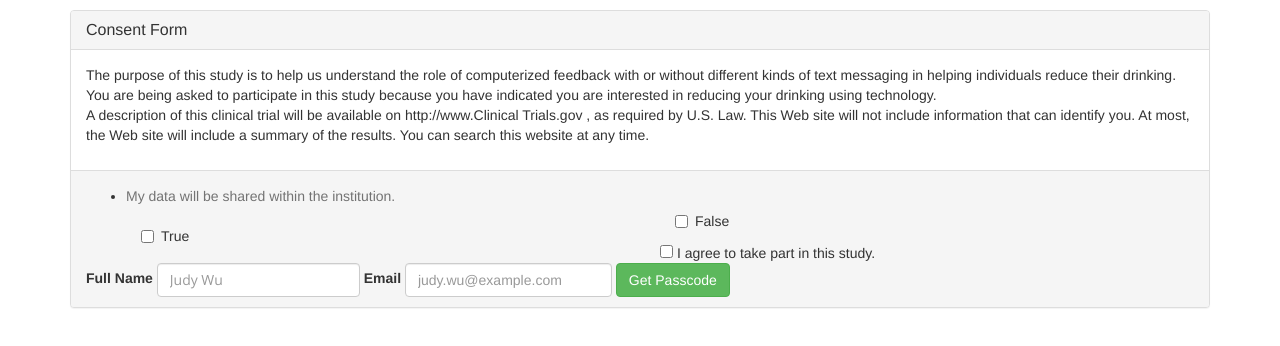
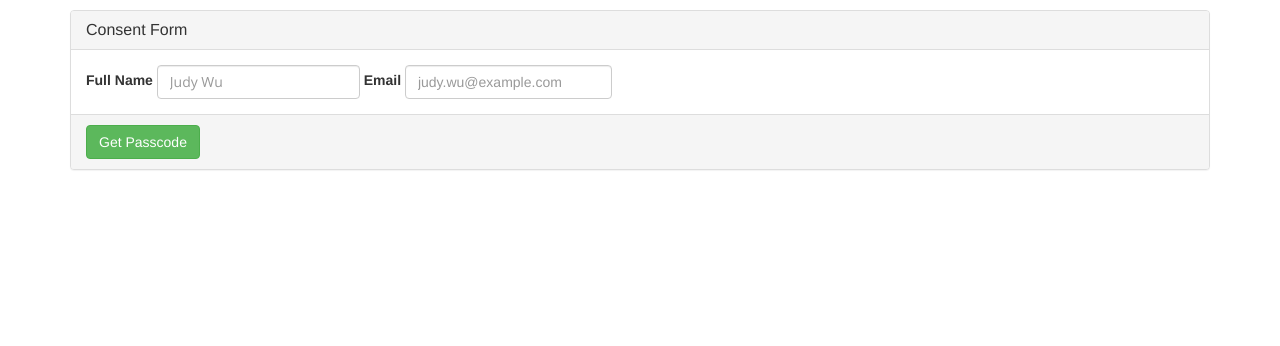
Before and after one commit to JudyWu/CAS-consent-form, a plain HTML site: page index.html in a window 1280 px wide. Drawn offline with nearby package versions, Linux system fonts and the light colour scheme.

Commit message:
Delete consent content and check box

```diff
--- a/index.html
+++ b/index.html
@@ -22,36 +22,7 @@
 	        	<h3 class="panel-title">Consent Form</h3>
 	        </div>
 	        <div class="panel-body">
-	        	<p>
-		        	The purpose of this study is to help us understand the role of computerized feedback with or without different kinds of text messaging in helping individuals reduce their drinking.</br>
-
-                    You are being asked to participate in this study because you have indicated you are interested in reducing your drinking using technology.</br>
-
-                    A description of this clinical trial will be available on http://www.Clinical Trials.gov , as required by U.S. Law. This Web site will not include information that can identify you. At most, the Web site will include a summary of the results. You can search this website at any time.</br>
-
-	        	</p>
-	        </div>
-	        <div class="panel-footer">
-	            <ul>
-        	    	<li>
-		        	    <p class="help-block">My data will be shared within the institution.</p>
-						<div class="checkbox col-sm-6">
-						    <label>
-						      <input type="checkbox" id="question_checkBox">True
-						    </label>
-						</div>
-						<div class="checkbox col-sm-6">
-						    <label>
-						      <input type="checkbox">False
-						    </label>
-						 </div>
-
-        	    	</li>
-        	    </ul>
-	        	<input type="checkbox" id="consent_checkbox">
-					I agree to take part in this study. <span id="checkError" style="color: red; display: none;">Please check</span>
-				</input>
-				<form class="form-inline">
+	        	<form class="form-inline">
 					<div class="form-group">
 					    <label for="fullnameInput">Full Name</label>
 					    <input type="text" class="form-control" id="fullnameInput" placeholder="Judy Wu">
@@ -62,10 +33,15 @@
 					    <input type="email" class="form-control" id="emailInput" placeholder="judy.wu@example.com">
 					</div>
 					<span id="emailError" style="color: red; display: none;">Please enter valid email</span>
-					<button type="button" class="btn btn-success" id="generateCode">
-					    Get Passcode
-				    </button>
 				</form>
+	        </div>
+	        <div class="panel-footer">
+	        	<!-- <input type="checkbox" id="consent_checkbox">
+					I agree to take part in this study. <span id="checkError" style="color: red; display: none;">Please check</span>
+				</input> -->
+				<button type="button" class="btn btn-success" id="generateCode">
+					Get Passcode
+				</button>
 	        </div>
 	    </div>
 
--- a/javascript/script.js
+++ b/javascript/script.js
@@ -3,7 +3,6 @@ $(document).ready(function() {
     	var emailInput = document.getElementById("emailInput").value;
     	var fullnameInput = document.getElementById("fullnameInput").value;
 
-	    if ($('#consent_checkbox').is(':checked')) {
     	if (validateEmail(emailInput)) {
     		if (fullnameInput) {
     			var passcode = generateRandomCode();
@@ -16,7 +15,7 @@ $(document).ready(function() {
     	} else {
 			$('#emailError').css('display', 'block');
     	}
-	    } else {
+
     	$('#checkError').css('display', 'block');
     	if (validateEmail(emailInput)) {
     		if (fullnameInput) {
@@ -30,7 +29,7 @@ $(document).ready(function() {
     	} else {
 			$('#emailError').css('display', 'block');
     	}
-	    }
+
     });
 
     function generateRandomCode() {
```
Lines whose indentation alone changed are shown as unchanged.
